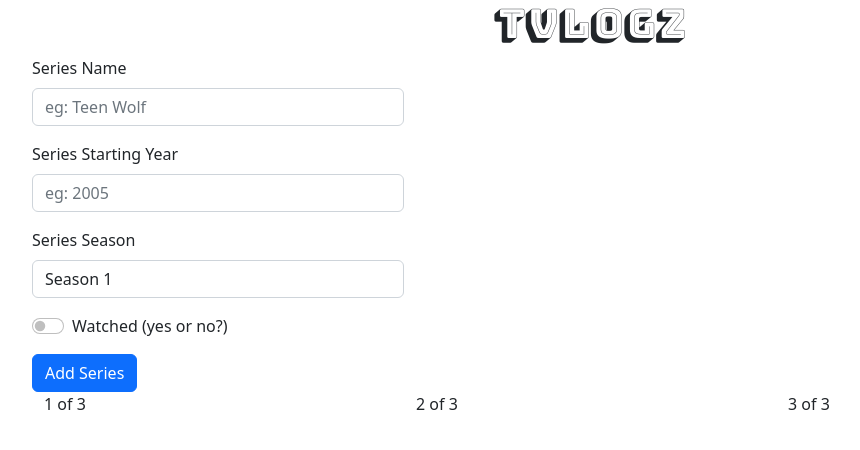
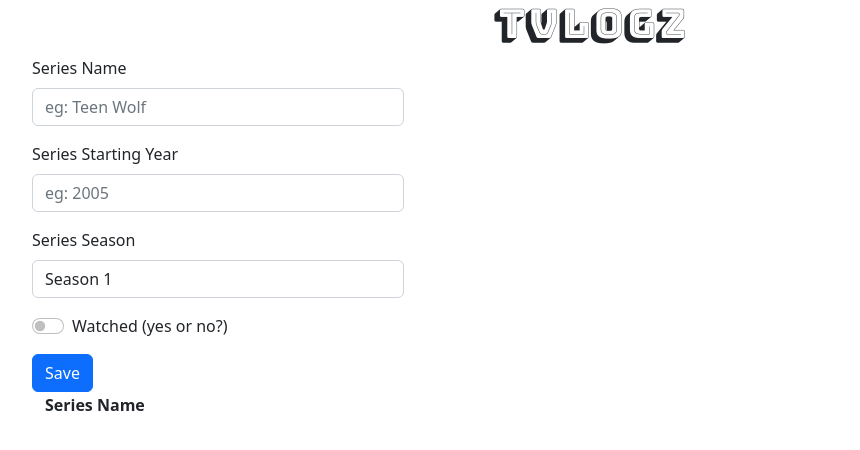
Before and after one commit to sameem420/MoviesnSeries, a React (Create React App) app: page / in a window 1280 px wide. Shown: the top 450 px of the page, without its empty margins (50-910 px from the left). Built offline with nearby package versions, Linux system fonts and the light colour scheme.

Commit message:
:heavy_check_mark: implemented saveSeries functionality

```diff
--- a/src/Components/AddSeries.js
+++ b/src/Components/AddSeries.js
@@ -1,4 +1,4 @@
-import React, { useState } from "react";
+import React, { useState, useEffect, useRef } from "react";
 
 function AddSeries() {
   const [seriesRecord, setSeriesRecord] = useState({
@@ -6,6 +6,15 @@ function AddSeries() {
     startingYear: undefined,
     season: undefined,
   });
+
+  const [seriesTitle, setSeriesTitle] = useState("");
+  let seriesRef = useRef(null);
+
+  const saveSeriesinfo = () => {
+    console.log(seriesRef.current.value);
+    setSeriesTitle(seriesRef.current.value);
+    localStorage.setItem("series", seriesTitle);
+  };
 
   const addSeriesRecord = (e) => {
     e.preventDefault();
@@ -18,18 +27,19 @@ function AddSeries() {
       <div className="row">
         <form onSubmit={(e) => addSeriesRecord(e)}>
           <div className="col-md-4">
-            <div className="form-group mb-3" controlId="seriesName">
+            <div className="form-group mb-3">
               <label className="form-label">Series Name</label>
               <input
                 className="form-control"
                 type="text"
                 placeholder="eg: Teen Wolf"
-                value={seriesRecord.name}
+                ref={seriesRef}
+                onChange={saveSeriesinfo}
               />
             </div>
           </div>
           <div className="col-md-4">
-          <div className="form-group mb-3" controlId="seriesYear">
+            <div className="form-group mb-3">
               <label className="form-label">Series Starting Year</label>
               <input
                 className="form-control"
@@ -66,14 +76,19 @@ function AddSeries() {
             </label>
           </div>
           <button className="btn btn-primary" type="submit">
-            Add Series
+            Save
           </button>
         </form>
       </div>
       <div className="row justify-content-center mx-auto">
-        <div className="col-md">1 of 3</div>
-        <div className="col-md">2 of 3</div>
-        <div className="col-md">3 of 3</div>
+        <div className="col-md">
+          <table>
+            <tr>
+              <th>Series Name</th>
+              <td>{localStorage.getItem("series")}</td>
+            </tr>
+          </table>
+        </div>
       </div>
     </div>
   );
```
Lines whose indentation alone changed are shown as unchanged.
